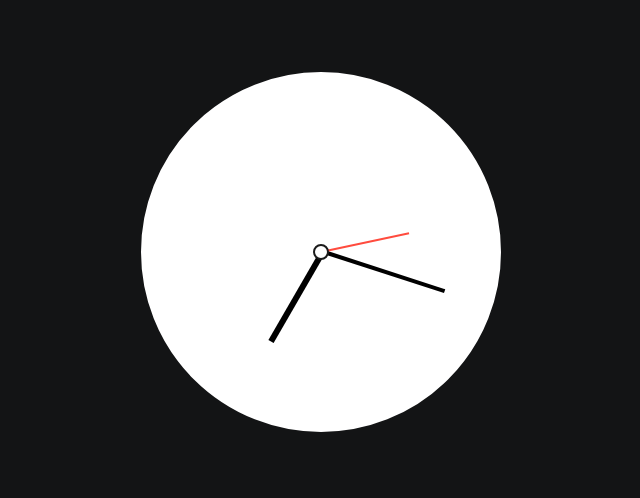
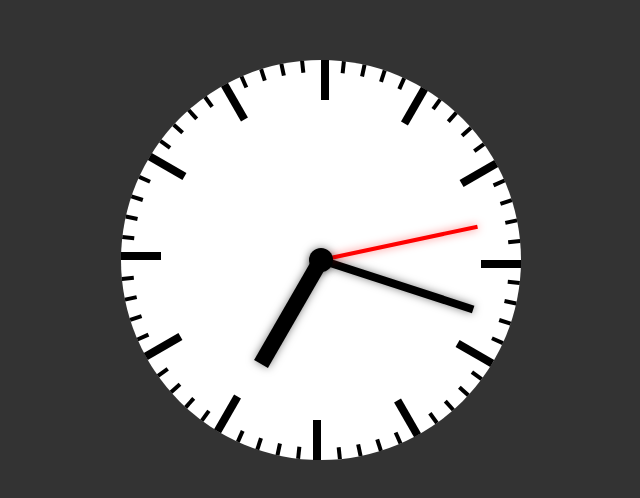
Before and after one commit to raphaelgyo/horlogeJS, a plain HTML site: page index.html in a window 1280 px wide. Shown: the part 148-646 px from the top of the page, without its empty margins (319-959 px from the left). Drawn offline with Linux system fonts and the light colour scheme.

Commit message:
correction

```diff
--- a/assets/css/style.css
+++ b/assets/css/style.css
@@ -1,78 +1,88 @@
-* {
-    padding: 0;
-    margin: 0;
-}
-
 body {
-    background: #131415;
+    background-color: #333;
     display: flex;
+    align-items: center;
     justify-content: center;
-    align-items: center;
     height: 100vh;
 }
 
-.clock {
-    background: white;
-    border: 5px solid white;
+/* Cadre de la montre */
+.wrapper {
+    height: 50vh;
+    width: 50vh;
+    background-color: white;
     border-radius: 50%;
-}
-
-.wrap {
-    width: 350px;
-    height: 350px;
     position: relative;
 }
 
-.minute,
-.heure {
-    position: absolute;
-    height: 100px;
-    width: 6px;
-    background: black;
-    margin: auto;
-    top: -27%;
-    left: 0;
-    bottom: 0;
-    right: 0;
-    transform-origin: bottom center;
-    transform: rotate(0deg);
-    box-shadow: 0 0 10px rgba (0, 0, 0, 0.4);
+/* div contenant les aiguilles */
+.hands {
+    height: 100%;
+    width: 100%;
+    position: relative;
 }
 
-.minute {
+/* style par défault de toutes les aiguilles */
+.hands > * {
     position: absolute;
-    height: 130px;
-    width: 4px;
-    top: -38%;
+    top: 50%;
     left: 0;
     right: 0;
-    transform: rotate(90deg);
+    bottom: 0;
+    margin: 0 auto;
+    transform: translateY(-100%);
+    transform-origin: 50% 0%;
+
+    box-shadow: 0 0 1vh rgba(0, 0, 0, 0.5);
 }
 
-.seconde {
-    position: absolute;
-    height: 90px;
-    width: 2px;
-    margin: auto;
-    left: 0;
-    bottom: 0;
-    right: 0;
-    top: -26%;
-    background: #ff4b3e;
-    transform-origin: bottom center;
-    transform: rotate(180deg);
+/* style de chaque aiguille */
+.hands .hours {
+    height: 15vh;
+    width: 2vh;
+    background-color: black;
 }
 
-.point {
+.hands .minutes {
+    height: 20vh;
+    width: 1vh;
+    background-color: black;
+}
+
+.hands .seconds {
+    height: 20vh;
+    width: 0.5vh;
+    background-color: red;
+    box-shadow: 0 0 1vh rgba(255, 0, 0, 0.5);
+}
+
+.button {
+    height: 3vh;
+    width: 3vh;
+    background-color: black;
+    border-radius: 50%;
     position: absolute;
-    margin: auto;
+    top: 50%;
+    bottom: 0;
+    left: 50%;
+    right: 0;
+    transform: translate(-50%, -50%);
+    box-shadow: 0 0 1vh rgba(0, 0, 0, 0.5);
+}
+
+.marker,
+.mainMarker {
+    content: '';
+    background-color: black;
+    height: 1.5vh;
+    width: 0.5vh;
+    position: absolute;
     top: 0;
-    left: 0;
-    bottom: 0;
-    right: 0;
-    width: 12px;
-    height: 12px;
-    background: white;
-    border: 2px solid #1b1b1b;
-    border-radius: 50%;
+    left: 50%;
+    transform-origin: 0 25vh;
 }
+
+.mainMarker {
+    height: 5vh;
+    width: 1vh;
+}
--- a/assets/js/script.js
+++ b/assets/js/script.js
@@ -1,26 +1,55 @@
-// Appeler l'heure locale
-clock();
+// calcul la rotation de chaque aiguille en fonction de son nom et de l'heure
+function rotateHand(name, time) {
+    // Récupère l'aiguille ciblée par name
+    let Hand = document.querySelector(`.${name}`);
 
-// fonction pour afficher l'heure
-function clock() {
-    // Date
-    const date = new Date();
-    const hours = ((date.getHours() + 11) % 12) + 1;
-    const minutes = date.getMinutes();
-    const seconds = date.getSeconds();
+    // fixe la division par défaut pour le cadran : il y a 60 minutes dans une heure, 60 secondes dans une minute
+    let dialDivisions = 60;
 
-    // Degrés
-    const hour = hours * 30;
-    const minute = minutes * 6;
-    const second = seconds * 6;
+    // remplace la valeur par défaut si on travaille sur les heures: il y a 12 heures sur le cadran d'une montre
+    if (name === 'hours') {
+        dialDivisions = 12;
+    }
 
-    // Afficher
-    document.querySelector('.heure').style.transform = `rotate(${hour}deg)`;
+    //calcule le degré de rotation : 180 = par de rotation, on reste sur 12h
+    let rotationDeg = 180 + (time / dialDivisions) * 360;
 
-    document.querySelector('.minute').style.transform = `rotate(${minute}deg)`;
-
-    document.querySelector('.seconde').style.transform = `rotate(${second}deg)`;
+    // modifie le css avec la valeur du transform.
+    Hand.style.transform = `rotate(${rotationDeg}deg)`;
 }
 
-// Interval
-setInterval(clock, 1000);
+// lancée au chargement. appelle la fonction rotateHand chaque seconde, sur les 3 aiguilles.
+function init() {
+    let interval = setInterval(() => {
+        let time = new Date();
+
+        rotateHand('hours', time.getHours());
+        rotateHand('minutes', time.getMinutes());
+        rotateHand('seconds', time.getSeconds());
+    }, 1000);
+}
+
+init();
+
+function drawMarker(place, className) {
+    let marker = document.createElement('div');
+    marker.classList.add(className);
+    return place.appendChild(marker);
+}
+
+function drawMarkers() {
+    let frame = document.querySelector('.wrapper');
+
+    for (i = 0; i < 60; i++) {
+        let className = 'marker';
+
+        if (i % 5 === 0) {
+            className = 'mainMarker';
+        }
+
+        let marker = drawMarker(frame, className);
+        marker.style.transform = `rotate( ${180 + (i / 60) * 360}deg )`;
+    }
+}
+
+drawMarkers();
--- a/index.html
+++ b/index.html
@@ -7,21 +7,17 @@
         <title>Horloge</title>
     </head>
     <body>
-        <div class="clock">
-            <div class="wrap">
-                <!-- heure -->
-                <div class="heure"></div>
+        <!-- conteneur général de la montre et cadran-->
+        <div class="wrapper">
+            <!-- conteneur des aiguilles -->
+            <div class="hands">
+                <div class="hours"></div>
+                <div class="minutes"></div>
+                <div class="seconds"></div>
+            </div>
+            <div class="button"></div>
+        </div>
 
-                <!-- minute -->
-                <div class="minute"></div>
-
-                <!-- seconde -->
-                <div class="seconde"></div>
-
-                <!-- point -->
-                <div class="point"></div>
-            </div>
-        </div>
         <script src="assets/js/script.js"></script>
     </body>
 </html>
```
